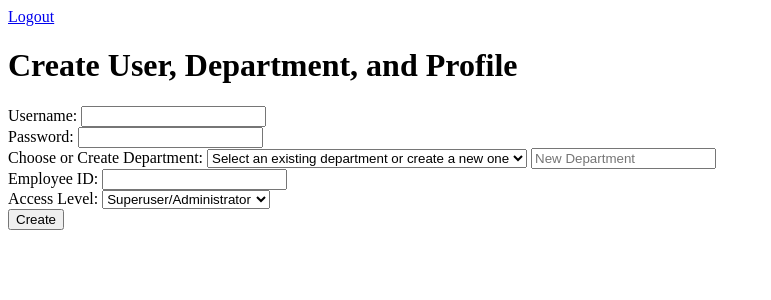
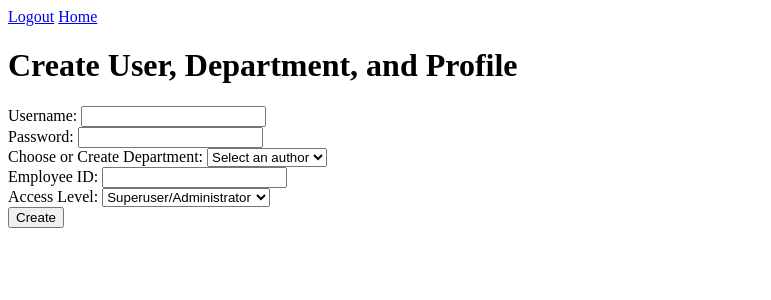
Before and after one commit to NaolGB/pers, a Django app: page /user/create_user/ in a window 1280 px wide. Shown: the top 300 px of the page, without its empty margins (0-771 px from the left). Run offline with Django 4.2, Linux system fonts and the light colour scheme; a user stored in the database is signed in; tables that the repository leaves empty hold one stand-in row (values such as "Sample post").

Commit message:
template edits before backend and frontend separation

```diff
--- a/hms/templates/hms/warehouse_dashboard.html
+++ b/hms/templates/hms/warehouse_dashboard.html
@@ -7,6 +7,8 @@
     {% if error_message %}
         <p style="color: red;">{{ error_message }}</p>
     {% endif %}
+
+<div id="main-content">
     <h1>Inventory Items</h1>
     <table border="1">
         <thead>
@@ -39,5 +41,8 @@
         </tbody>
     </table>
 <br>
+</div>
+
 <a href="{% url 'add_product' %}">Add New Item</a>
+
 {% endblock content %}
--- a/templates/base.html
+++ b/templates/base.html
@@ -11,5 +11,6 @@
 
       {% endblock base_content %}
     </div>
+
 </body>
 </html>
--- a/templates/platform_base.html
+++ b/templates/platform_base.html
@@ -7,8 +7,13 @@
     {% else %}
       <a href="{% url 'user_login' %}">Login</a>
     {% endif %}
+
+    <a href="{% url 'navigate_user_home' %}">Home</a>
+
   </nav>
+
   {% block content %}
 
   {% endblock content %}
+
 {% endblock base_content %}
--- a/user_management/models.py
+++ b/user_management/models.py
@@ -1,6 +1,5 @@
 import uuid
 from django.db import models
-from django.core.exceptions import ValidationError
 from django.contrib.auth.models import User
 
 class UserAccessLevel(models.TextChoices):
@@ -35,7 +34,7 @@ class UserRole(models.Model):
     name = models.CharField(max_length=20)
 
     def __str__(self):
-        return self.name
+        return f'{self.app} | {self.name}'
 
 class Company(models.Model):
     id = models.UUIDField(primary_key=True, default=uuid.uuid4, editable=False)
--- a/user_management/templates/user_management/create_user.html
+++ b/user_management/templates/user_management/create_user.html
@@ -15,13 +15,13 @@
         <input type="password" name="password" required><br>
 
         <label for="department">Choose or Create Department:</label>
-        <select name="department">
-            <option value="" selected disabled>Select an existing department or create a new one</option>
-            {% for department in existing_departments %}
-                <option value="{{ department.id }}">{{ department.name }}</option>
+        <select name="department" required>
+            <option value="" disabled selected>Select an author</option>
+            {% for choice in department %}
+              <option value="{{ choice.id }}">{{ choice.name }}</option>
             {% endfor %}
-        </select>
-        <input type="text" name="new_department" placeholder="New Department"><br>
+          </select>
+          <br>
 
         <label for="employee_id">Employee ID:</label>
         <input type="text" name="employee_id" required><br>
--- a/user_management/templates/user_management/edit_profile.html
+++ b/user_management/templates/user_management/edit_profile.html
@@ -5,7 +5,6 @@
   <form method="post">
     {% csrf_token %}
     {{form.as_p}}
-
     <button type="submit">Save</button>
   </form>
 {% endblock %}
--- a/user_management/urls.py
+++ b/user_management/urls.py
@@ -3,10 +3,12 @@ from django.urls import path, include
 from . import views
 
 urlpatterns = [
+    path('navigate-use-home/', view=views.navigate_user_home, name='navigate_user_home'),
     path('login/', view=views.user_login, name='user_login'),
     path('logout/', auth_views.LogoutView.as_view(), name='logout'),
     path('manager-dashboard/', view=views.power_user_dashboard, name='power_user_dashboard'),
     path('edit-profile/<uuid:profile_id>/', views.edit_profile, name='edit_profile'),
     path('create_user/', view=views.create_user_department_profile, name='create_user'),
     path('create_company/', view=views.company_signup, name='company_signup'),
+    path('add_department/', view=views.add_department, name='add_department'),
 ]
--- a/user_management/views.py
+++ b/user_management/views.py
@@ -66,59 +66,47 @@ def user_login(request):
 
     return render(request, 'user_management/login.html', {'error_message': error_message})
 
+
+@login_required
+def navigate_user_home(request):
+    return redirect(get_redirect(request.user))
+
 @login_required
 @user_passes_test(
     lambda user: has_access_level(user, [UserAccessLevel.SUPERUSER, UserAccessLevel.POWER_USER])
 )
 def create_user_department_profile(request):
+    # Get the logged-in user's company
+    profile = request.user.profile
+    if profile:
+        company = profile.company
+    else:
+        context['error_message'] = "Profile does not exist"
+        return render(request, 'user_management/create_user.html', context)
+
     error_message = None
-
-    # Get the logged-in user's company
-    try:
-        profile = request.user.profile
-        company = profile.company
-    except Profile.DoesNotExist:
-        error_message.append("Profile does not exist")
+    context = {
+        'user_access_level': UserAccessLevel.choices,
+        'department': Department.objects.filter(company=company),
+        'error_message': error_message,
+    }
 
     if request.method == 'POST':
-        # create or add department
-        department_id = request.POST.get('department')
-        new_department_name = request.POST.get('new_department')
-
-        if department_id:
-            department = Department.objects.get(id=department_id)
-        elif new_department_name:
-            department, created = Department.objects.get_or_create(name=new_department_name, company=company)
-        else:
-            error_message = "Please select an existing department or enter a new department name."
-            return render(
-                request,
-                'user_management/create_user.html',
-                {'error_message': error_message}
-            )
+        username = request.POST['username']
+        password = request.POST['password']
+        access_level = request.POST['access_level']
+        department_id = request.POST['department']
+        department = Department.objects.get(id=department_id)
 
         # validate employee id
         employee_id = request.POST['employee_id']
         if Profile.objects.filter(employee_id=employee_id).exists():
-            error_message = "Employee ID already exists. Please choose a different Employee ID."
-            return render(
-                request,
-                'user_management/create_user.html',
-                {'error_message': error_message}
-            )
-        access_level = request.POST['access_level']
+            context['error_message'] = "Employee ID already exists. Please choose a different Employee ID."
+            return render(request, 'user_management/create_user.html', context)
 
-        # create user, after department and employee id to ensure no user is created
-        # without valid department and employee id
-        username = request.POST['username']
         if User.objects.filter(username=username).exists():
-            error_message = "Username already exists. Please choose a different username."
-            return render(
-                request,
-                'user_management/create_user.html',
-                {'error_message': error_message}
-            )
-        password = request.POST['password']
+            context['error_message'] = "Username already exists. Please choose a different username."
+            return render(request, 'user_management/create_user.html', context)
 
         if error_message is None:
             user = User.objects.create_user(username=username, password=password)
@@ -128,16 +116,11 @@ def create_user_department_profile(request):
                 employee_id=employee_id,
                 department=department,
                 access_level=access_level,
-                company=company,  # Assign the logged-in user's company
+                company=company,
             )
 
             return redirect('power_user_dashboard')
 
-    context = {
-        'existing_department': Department.objects.filter(company=company),
-        'user_access_level': UserAccessLevel.choices,
-        'error_message': error_message,  # Pass the error_message messages to the template
-    }
     return render(request, 'user_management/create_user.html', context)
 
 @login_required
@@ -146,7 +129,7 @@ def create_user_department_profile(request):
 )
 def power_user_dashboard(request):
     context = {
-        'profiles': Profile.objects.all()
+        'profiles': Profile.objects.filter(company=request.user.profile.company)
     }
 
     return render(request, 'user_management/power_user_dashboard.html', context)
@@ -171,3 +154,18 @@ def edit_profile(request, profile_id):
         'profile': profile,
     }
     return render(request, 'user_management/edit_profile.html', context)
+
+@login_required
+@user_passes_test(
+    lambda user: has_access_level(user, [UserAccessLevel.SUPERUSER, UserAccessLevel.POWER_USER])
+)
+def add_department(request):
+    if request.method == 'POST':
+        name = request.POST['name']
+        company = request.user.profile.company
+
+        department = Department.objects.create(name=name, company=company)
+
+        return redirect('power_user_dashboard')
+
+    return render(request, 'user_management/add_department.html')
```
Also changed, not shown: templates/landing_base.html (+6 -3 lines), user_management/forms.py (+0 -16 lines), user_management/templates/user_management/add_department.html (added, +11 -0 lines). Lines whose indentation alone changed are shown as unchanged.
